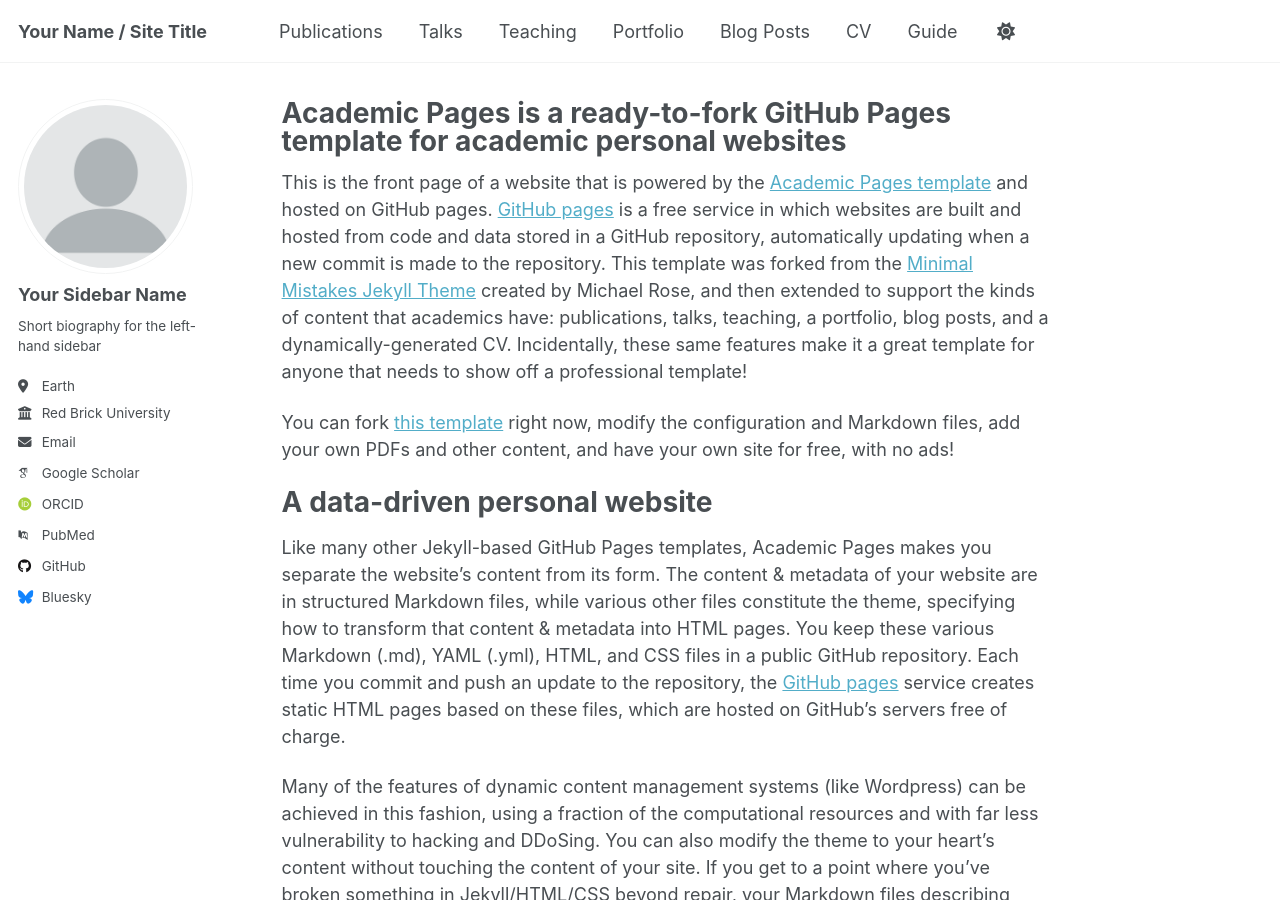
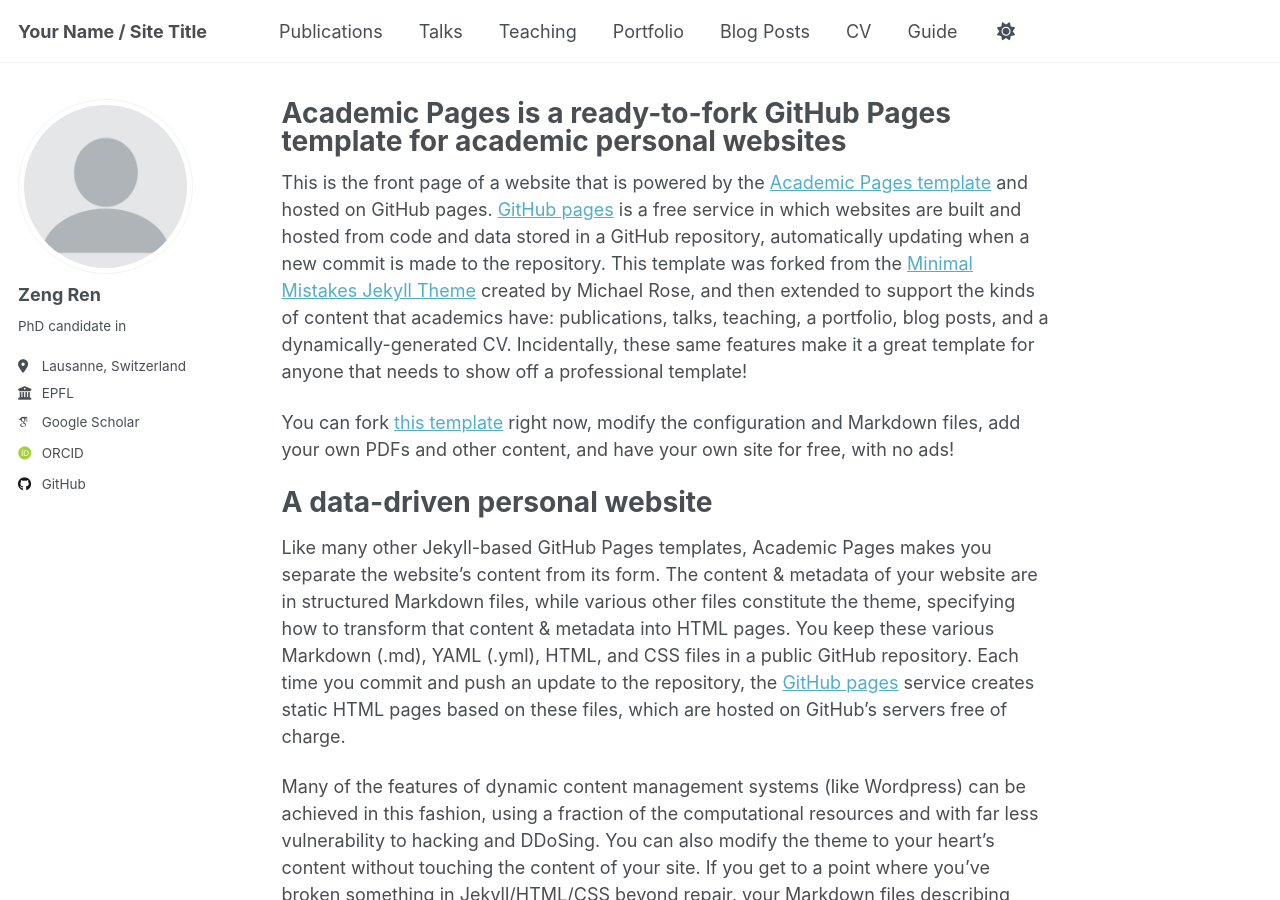
Before and after one commit to ren-zeng/ren-zeng.github.io, a Jekyll site: the page built from _pages/about.md, in a window 1280 px wide and 900 px high. Built offline with Jekyll 4.4.1, drawn with Linux system fonts in a browser that asks for light colours; some web fonts are replaced; a script that is not in the unit is left out.

Commit message:
update site config

```diff
--- a/_config.yml
+++ b/_config.yml
@@ -13,7 +13,7 @@ title                    : "Your Name / Site Title"
 title_separator          : "-"
 name                     : &name "Your Name"
 description              : &description "personal description"
-url                      : https://academicpages.github.io # the base hostname & protocol for your site e.g. "https://[your GitHub username].github.io" or if you already have some other page hosted on Github then use "https://[your GitHub username].github.io/[Your Repo Name]"
+url                      : https://ren-zeng.github.io # the base hostname & protocol for your site e.g. "https://[your GitHub username].github.io" or if you already have some other page hosted on Github then use "https://[your GitHub username].github.io/[Your Repo Name]"
 baseurl                  : "" # the subpath of your site, e.g. "/blog"
 repository               : "academicpages/academicpages.github.io"
 
@@ -23,23 +23,23 @@ repository               : "academicpages/academicpages.github.io"
 author:
   # Biographic information
   avatar           : "profile.png"
-  name             : "Your Sidebar Name"
+  name             : "Zeng Ren"
   pronouns         : # example: "she/her"
-  bio              : "Short biography for the left-hand sidebar"
-  location         : "Earth"
-  employer         : "Red Brick University"
+  bio              : "PhD candidate in "
+  location         : "Lausanne, Switzerland"
+  employer         : "EPFL"
   uri              : # URL
-  email            : "none@example.org"
+  email            :
 
   # Academic websites
   academia         : # URL
   arxiv            : # URL - Update with the correct link to your profile
-  googlescholar    : "https://scholar.google.com/citations?user=PS_CX0AAAAAJ"
+  googlescholar    : "https://scholar.google.com/citations?user=tHJzmScAAAAJ&hl=en"
   inspire-hep      : # URL
   impactstory      : # URL
-  orcid            : "http://orcid.org/yourorcidurl"
+  orcid            : "https://orcid.org/0000-0002-9097-2633"
   semantic         : # URL
-  pubmed           : "https://www.ncbi.nlm.nih.gov/pubmed/?term=john+snow"
+  pubmed           :
   researchgate     : # URL
   scopus           : # URL
 
@@ -47,13 +47,13 @@ author:
   bitbucket        : # Username - Update with your username on the site
   codepen          : # Username
   dribbble         : # Username
-  github           : "academicpages"
+  github           : "https://github.com/ren-zeng"
   kaggle           : # Username
   stackoverflow    : # User number or user number and name (i.e., use "1" or "1/jeff-atwood")
 
   # Social media
   artstation       : # Username
-  bluesky          : "bsky.app" # Replace this with you Bluesky username
+  bluesky          :  # Replace this with you Bluesky username
   facebook         : # Username
   flickr           : # Username
   foursquare       : # Username
```
